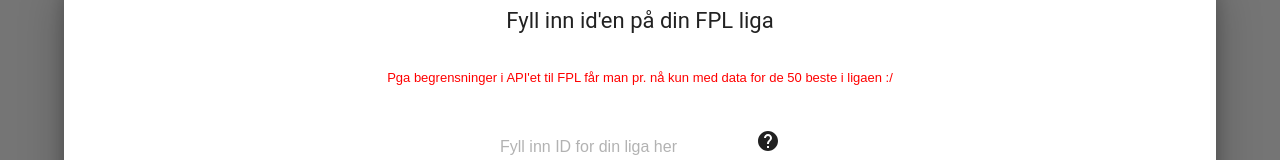
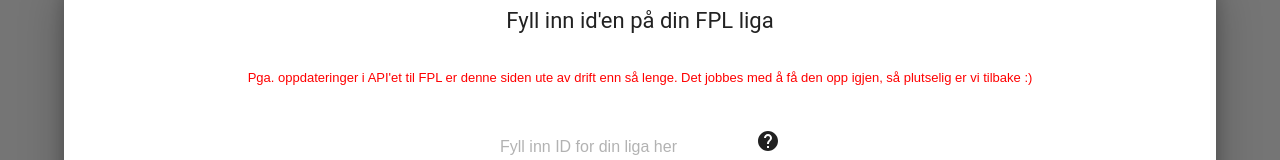
Before and after one commit to oysteinwaage/fpl17cup, a React (Create React App) app: page / in a window 1280 px wide. Shown: the part 257-417 px from the top of the page. Built offline with nearby package versions, Linux system fonts and the light colour scheme.

Commit message:
Added a disclaimer to the start-page.

```diff
--- a/package.json
+++ b/package.json
@@ -5,7 +5,7 @@
   "dependencies": {
     "express": "^4.15.4",
     "express-graphql": "^0.9.0",
-    "fpl-api-graphql": "^0.0.7",
+    "fpl-api-graphql": "^0.0.8",
     "fpl-api-node": "^2.0.7",
     "graphql": "^14.5.4",
     "graphql-tools": "^4.0.5",
--- a/src/App.js
+++ b/src/App.js
@@ -385,8 +385,12 @@
                             contentStyle={customContentStyle}
                             actions={brukVaarLigaKnapp}
                         >
-                            <p style={{color: 'red', fontSize: 'small'}}>Pga begrensninger i API'et til FPL får man pr.
-                                nå kun med data for de 50 beste i ligaen :/</p>
+                            <p style={{color: 'red', fontSize: 'small'}}> Pga. oppdateringer i API'et til FPL er denne siden ute
+                                av drift enn så lenge. Det jobbes med å få den opp igjen, så plutselig er vi tilbake :)
+
+                                {/*Pga begrensninger i API'et til FPL får man pr.*/}
+                                {/*nå kun med data for de 50 beste i ligaen :/*/}
+                            </p>
                             <TextField
                                 hintText="eks: 61858"
                                 floatingLabelText="Fyll inn ID for din liga her"
```
Also changed, not shown: 1 other file (tests, documents, lock files or other folders).
